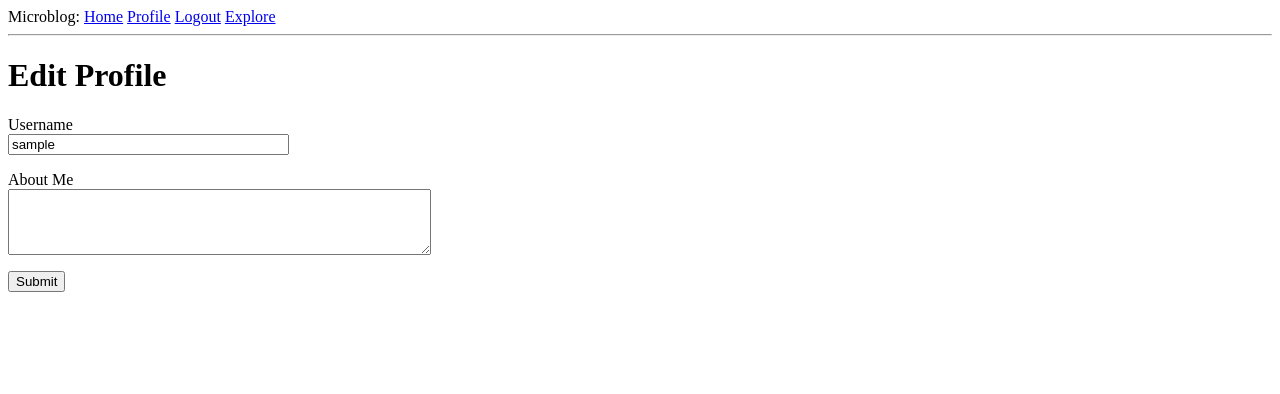
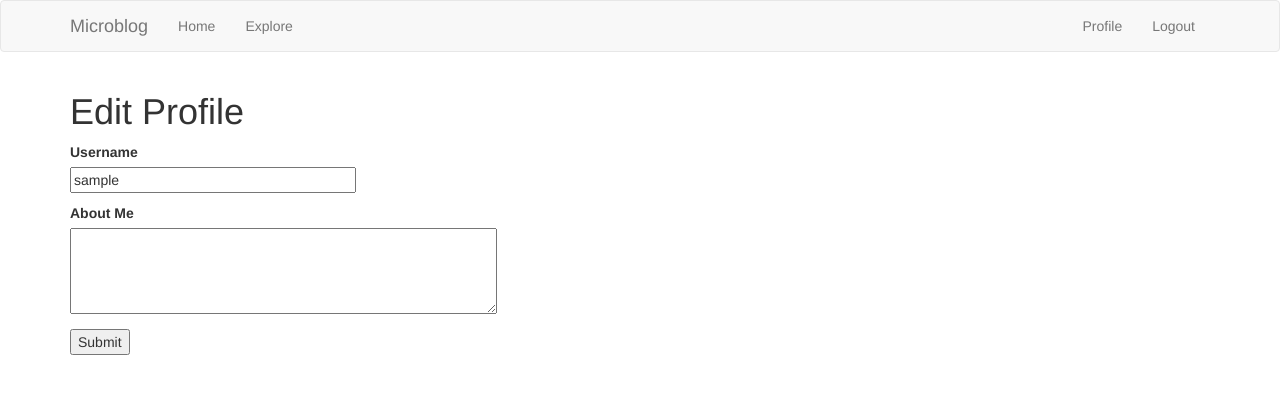
Before and after one commit to jonathanmani/Flask_Microblog, a Flask app: page /edit_profile in a window 1280 px wide. Shown: the top 394 px of the page. Run offline with Flask 2, Linux system fonts and the light colour scheme; the visitor is signed in with stand-in values (Sample User, id 1); data comes from the database, SQL or seed files in the repository; some libraries are stand-ins or nearby versions.

Commit message:
added bootstrap to the base template and updated all other template blocks

```diff
--- a/app/__init__.py
+++ b/app/__init__.py
@@ -7,6 +7,7 @@ import logging
 from logging.handlers import SMTPHandler, RotatingFileHandler
 import os
 from flask_mail import Mail
+from flask_bootstrap import Bootstrap
 
 app = Flask(__name__)
 app.config.from_object(Config)
@@ -15,6 +16,7 @@ migrate = Migrate(app, db)
 login = LoginManager(app)
 login.login_view = 'login'
 mail=Mail(app)
+bootstrap=Bootstrap(app)
 
 from app import routes, models, errors
 
--- a/app/templates/404.html
+++ b/app/templates/404.html
@@ -1,6 +1,6 @@
 {% extends "base.html" %}
 
-{% block content %}
+{% block app_content %}
     <h1>File Not Found</h1>
     <p><a href="{{ url_for('index') }}">Back</a></p>
 {% endblock %}
--- a/app/templates/500.html
+++ b/app/templates/500.html
@@ -1,6 +1,6 @@
 {% extends "base.html" %}
 
-{% block content %}
+{% block app_content %}
     <h1>An unexpected error occured</h1>
     <p>The administrator has been notified. Sorry for the inconvenience!</p>
     <p><a href="{{ url_for('index') }}">Back</a></p>
--- a/app/templates/base.html
+++ b/app/templates/base.html
@@ -1,32 +1,50 @@
-<html>
-    <head>
-        {% if title %}
-        <title>{{ title }} - Microblog</title>
-        {% else %}
-        <title>Welcome to my Microblog</title>
-        {% endif %}
-    </head>
-    <body>
-        <div>Microblog:
-            <a href="{{ url_for('index') }}">Home</a>
-            {% if current_user.is_anonymous %}
-            <a href="{{ url_for('login') }}">Login</a>
-            {% else %}
-            <a href="{{ url_for('user', username=current_user.username) }}">Profile</a>
-            <a href="{{ url_for('logout') }}">Logout</a>
-            <a href="{{ url_for('explore') }}">Explore</a>
-            {% endif %}
+{% extends 'bootstrap/base.html' %}
+
+{% block title %}
+    {% if title %}{{ title }} - Microblog{% else %}Welcome to Microblog{% endif %}
+{% endblock %}
+
+{% block navbar %}
+    <nav class="navbar navbar-default">
+        <div class="container">
+            <div class="navbar-header">
+                <button type="button" class="navbar-toggle collapsed" data-toggle="collapse" data-target="#bs-example-navbar-collapse-1" aria-expanded="false">
+                    <span class="sr-only">Toggle navigation</span>
+                    <span class="icon-bar"></span>
+                    <span class="icon-bar"></span>
+                    <span class="icon-bar"></span>
+                </button>
+                <a class="navbar-brand" href="{{ url_for('index') }}">Microblog</a>
+            </div>
+            <div class="collapse navbar-collapse" id="bs-example-navbar-collapse-1">
+                <ul class="nav navbar-nav">
+                    <li><a href="{{ url_for('index') }}">Home</a></li>
+                    <li><a href="{{ url_for('explore') }}">Explore</a></li>
+                </ul>
+                <ul class="nav navbar-nav navbar-right">
+                    {% if current_user.is_anonymous %}
+                    <li><a href="{{ url_for('login') }}">Login</a></li>
+                    {% else %}
+                    <li><a href="{{ url_for('user', username=current_user.username) }}">Profile</a></li>
+                    <li><a href="{{ url_for('logout') }}">Logout</a></li>
+                    {% endif %}
+                </ul>
+            </div>
         </div>
-        <hr>
+    </nav>
+{% endblock %}
+
+{% block content %}
+    <div class="container">
         {% with messages = get_flashed_messages() %}
         {% if messages %}
-        <ul>
             {% for message in messages %}
-            <li>{{ message }}</li>
+            <div class="alert alert-info" role="alert">{{ message }}</div>
             {% endfor %}
-        </ul>
         {% endif %}
         {% endwith %}
-        {% block content %}{% endblock %}
-    </body>
-</html>
+
+        {# application content needs to be provided in the app_content block #}
+        {% block app_content %}{% endblock %}
+    </div>
+{% endblock %}
--- a/app/templates/edit_profile.html
+++ b/app/templates/edit_profile.html
@@ -1,6 +1,6 @@
 {% extends "base.html" %}
 
-{% block content %}
+{% block app_content %}
     <h1>Edit Profile</h1>
     <form action="" method="POST">
         {{ form.hidden_tag() }}
--- a/app/templates/index.html
+++ b/app/templates/index.html
@@ -1,6 +1,6 @@
 {% extends "base.html" %}
 
-{% block content %}
+{% block app_content %}
 	<h1> Hi {{current_user.username}}!</h1>
 	{% if form %}
 	<form action="" method="POST">
--- a/app/templates/login.html
+++ b/app/templates/login.html
@@ -1,6 +1,6 @@
 {% extends "base.html" %}
 
-{% block content %}
+{% block app_content %}
     <h1>Sign In</h1>
     <form action="" method="POST" novalidate>
         {{ form.hidden_tag() }}
--- a/app/templates/register.html
+++ b/app/templates/register.html
@@ -1,6 +1,6 @@
 {% extends "base.html" %}
 
-{% block content %}
+{% block app_content %}
     <h1>Register</h1>
     <form action="" method="POST">
         {{ form.hidden_tag() }}
--- a/app/templates/reset_password.html
+++ b/app/templates/reset_password.html
@@ -1,6 +1,6 @@
 {% extends "base.html" %}
 
-{% block content %}
+{% block app_content %}
     <h1>Reset Your Password</h1>
     <form action="" method="POST">
         {{ form.hidden_tag() }}
--- a/app/templates/reset_password_request.html
+++ b/app/templates/reset_password_request.html
@@ -1,6 +1,6 @@
 {% extends "base.html"  %}
 
-{% block content %}
+{% block app_content %}
     <h1>Reset Password</h1>
     <form action="" method="POST">
         {{ form.hidden_tag() }}
--- a/app/templates/user.html
+++ b/app/templates/user.html
@@ -1,6 +1,6 @@
 {% extends "base.html" %}
 
-{% block content %}
+{% block app_content %}
     <table>
         <tr valign="top">
             <td><img src="{{ user.avatar(128) }}"></td>
```
